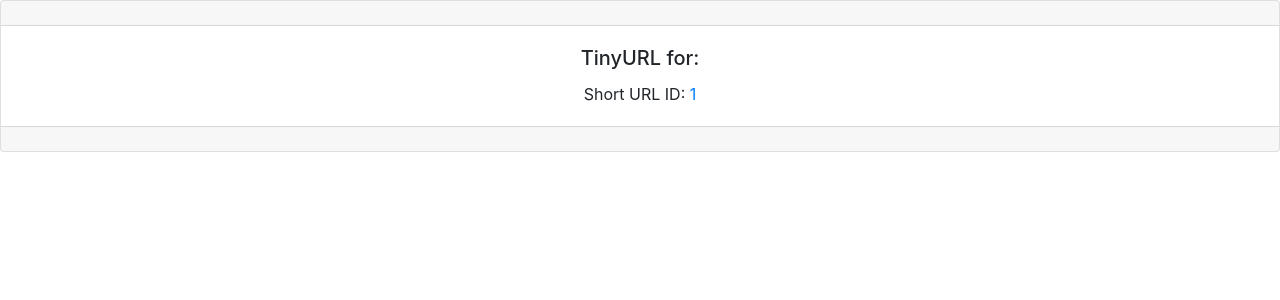
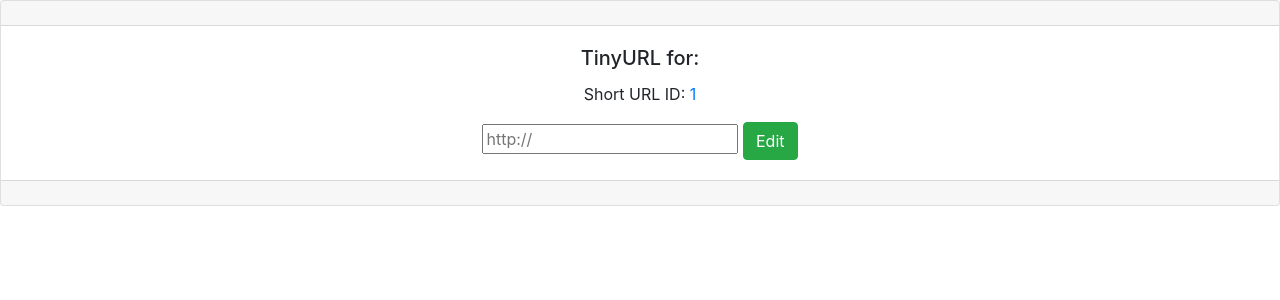
Before and after one commit to PavelKotlov/tinyapp, a Node server app: page /urls/1 in a window 1280 px wide. Shown: the part 56-356 px from the top of the page. Run offline with Node 20, Linux system fonts and the light colour scheme; some libraries are stand-ins or nearby versions.

Commit message:
Added an input form below shortURL to edit the longURL value

```diff
--- a/views/urls_show.ejs
+++ b/views/urls_show.ejs
@@ -19,6 +19,21 @@
         <p class="card-text">
           Short URL ID: <a href="/u/<%= id %>"><%= id %></a>
         </p>
+        <form class="card-inline" action="/urls/<%= id %>/edit" method="POST">
+          <input
+            class="card-text"
+            name="longURL"
+            type="text"
+            placeholder="http://"
+          />
+          <input
+            class="card-text"
+            name="id"
+            type="hidden"
+            value="<%= id%>"
+          />
+          <button type="submit" class="btn btn-success">Edit</button>
+        </form>
       </div>
       <div class="card-footer text-muted"></div>
     </div>
```
